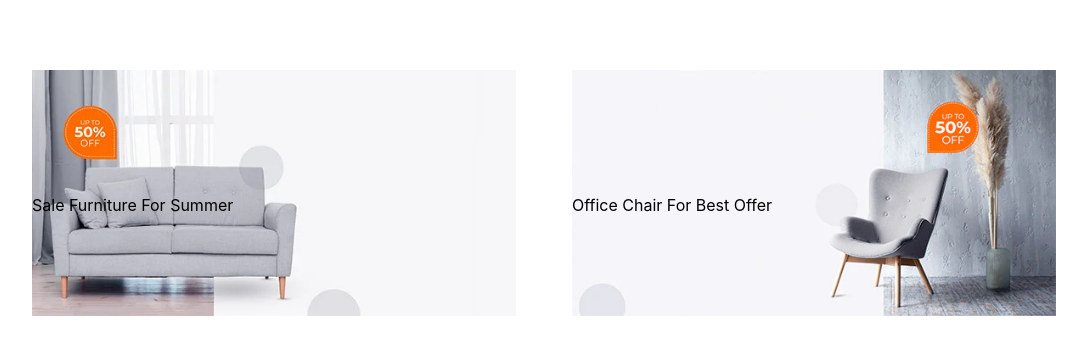
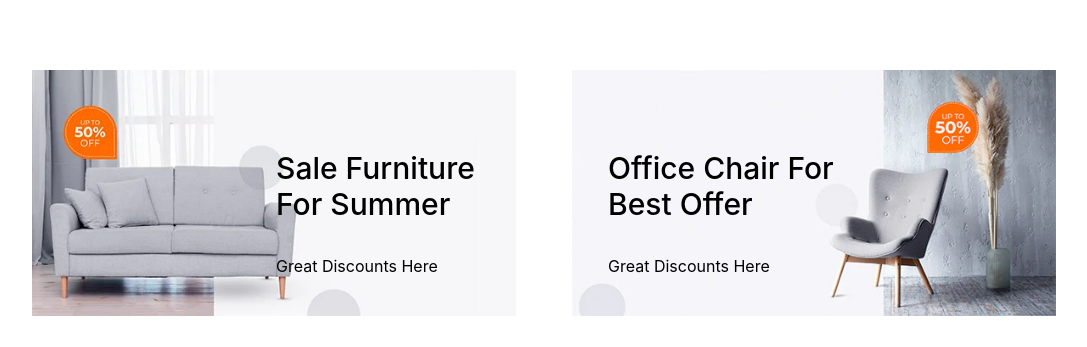
Before and after one commit to gauravgangwarweb/furns, a React (Vite) app: page / in a window 1280 px wide. Shown: the part 2136-2483 px from the top of the page, without its empty margins (96-1183 px from the left). Before the commit the page ends 2452 px from the top, so only its background shows below. Built offline with nearby package versions, Linux system fonts and the light colour scheme.

Commit message:
refactor: Update SaleBanner component to use SaleBanners

```diff
--- a/src/components/home/SaleBanner.jsx
+++ /dev/null
@@ -1,12 +0,0 @@
-const SaleBanner = ({ img, text }) => {
-  return (
-    <div className="w-full relative">
-      <img className="w-full" src={img} alt="sale" />
-      <div className="absolute top-1/2">
-        <h4>{text}</h4>
-      </div>
-    </div>
-  );
-};
-
-export default SaleBanner;
--- /dev/null
+++ b/src/components/home/SaleBanners.jsx
@@ -0,0 +1,22 @@
+const SaleBanners = () => {
+  return (
+    <div className="grid grid-cols-1 md:grid-cols-2 gap-14 px-4 md:px-32 mt-28">
+      <div className="h-[280px] w-full relative cursor-pointer overflow-hidden">
+        <img className="w-full hover:scale-110 hover:rotate-3 ease-in-out transition-all duration-200" src="sale-banner-1.webp" alt="sale" />
+        <div className="absolute w-60 top-20 right-0">
+          <h4 className="text-3xl font-medium">Sale Furniture For Summer</h4>
+          <p className="mt-8">Great Discounts Here</p>
+        </div>
+      </div>
+      <div className="h-[280px] w-full relative cursor-pointer overflow-hidden">
+        <img className="w-full hover:scale-110 hover:rotate-3 ease-in-out transition-all duration-200" src="sale-banner-2.webp" alt="sale" />
+        <div className="absolute w-60 top-20 left-9">
+          <h4 className="text-3xl font-medium">Office Chair For Best Offer</h4>
+          <p className="mt-8">Great Discounts Here</p>
+        </div>
+      </div>
+    </div>
+  );
+};
+
+export default SaleBanners;
--- a/src/pages/Home.jsx
+++ b/src/pages/Home.jsx
@@ -8,7 +8,7 @@ import { useRef } from "react";
 import CategoriesCard from "../components/home/CategoriesCard";
 import OurProduct from "../components/home/OurProduct";
 import ProductGrid from "../components/home/ProductGrid";
-import SaleBanner from "../components/home/SaleBanner";
+import SaleBanners from "../components/home/SaleBanners";
 
 const Home = () => {
   const ref1 = useRef(null);
@@ -159,10 +159,7 @@ const Home = () => {
       </div>
       <OurProduct />
       <ProductGrid />
-      <div className="grid grid-cols-1 md:grid-cols-2 gap-14 px-4 md:px-32 mt-28">
-        <SaleBanner img={"sale-banner-1.webp"} text={"Sale Furniture For Summer"} />
-        <SaleBanner img={"sale-banner-2.webp"} text={"Office Chair For Best Offer"} />
-      </div>
+      <SaleBanners />
     </div>
   );
 };
```
